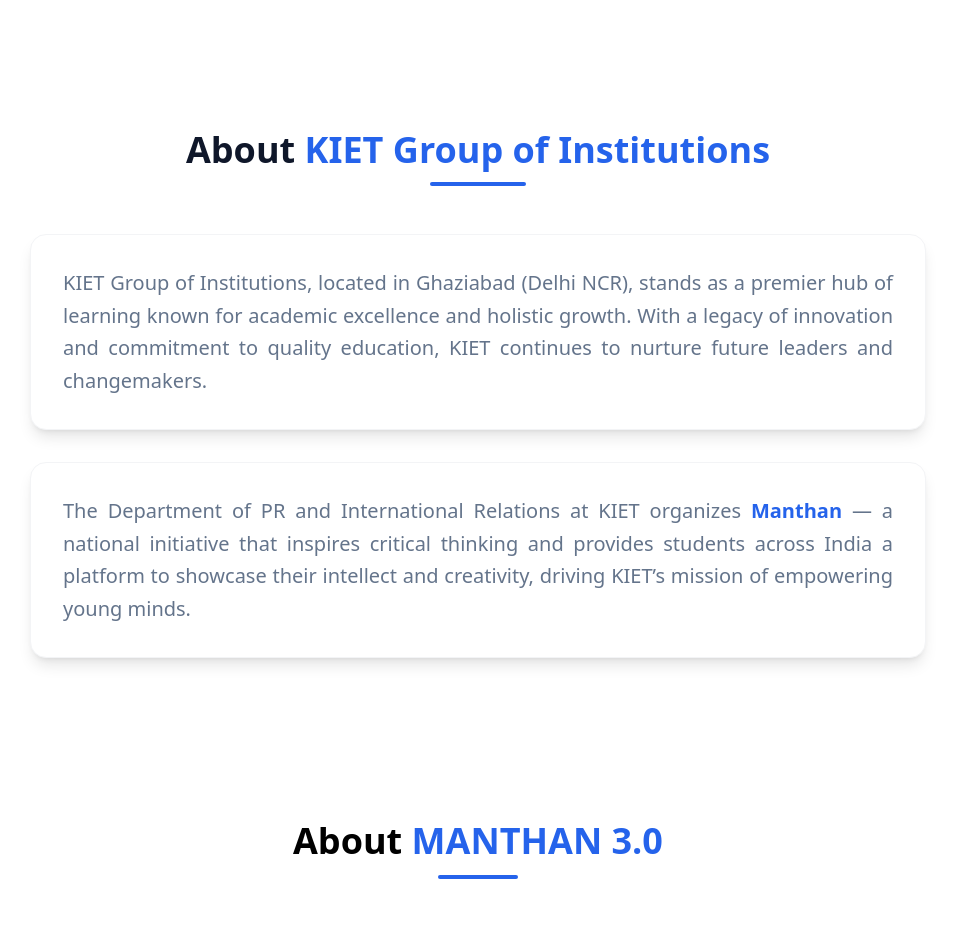
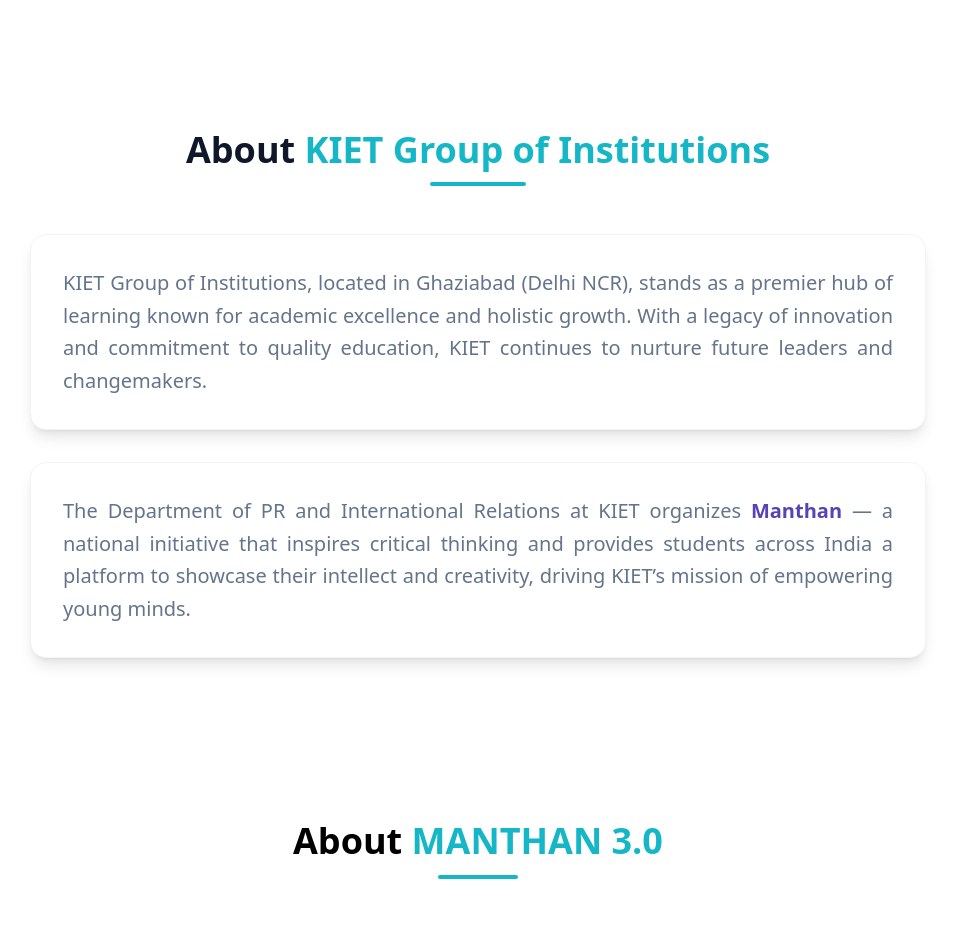
Before and after one commit to shashank-singh-singhania/manthan-website, a Next.js app: page / in a window 1280 px wide. Shown: the part 820-1753 px from the top of the page, without its empty margins (162-1117 px from the left). Built offline with nearby package versions, Linux system fonts and the light colour scheme.

Commit message:
feat : theme update

```diff
--- a/src/app/contact/page.jsx
+++ b/src/app/contact/page.jsx
@@ -12,12 +12,11 @@
           <div className="animate-fade-in-up">
             <h2 className="text-2xl md:text-4xl font-extrabold mb-2 leading-tight">
               Contact{" "}
-              <span className="text-primary relative inline-block group">
+              <span className="text-accent relative inline-block group">
                 Us
-                <span className="absolute bottom-0 left-0 w-0 h-0.5 bg-primary transition-all duration-500 group-hover:w-full"></span>
               </span>
             </h2>
-            <div className="w-20 h-1 bg-primary mx-auto rounded-full mb-4 transition-all duration-500 hover:w-32"></div>
+            <div className="w-20 h-1 bg-accent mx-auto rounded-full mb-4 transition-all duration-500 hover:w-32"></div>
             <p className="text-textLight max-w-2xl mx-auto mb-10">
               Get in touch with our coordinators for any queries
             </p>
--- a/src/app/faqs/page.jsx
+++ b/src/app/faqs/page.jsx
@@ -18,9 +18,9 @@
       <section className="py-30 px-4">
         <div className="max-w-4xl mx-auto">
           <h2 className="text-2xl md:text-4xl font-extrabold mb-2 leading-tight text-center">
-            Frequently Asked <span className="text-primary">Questions</span>
+            Frequently Asked <span className="text-accent">Questions</span>
           </h2>
-          <div className="w-20 h-1 bg-primary mx-auto rounded-full mb-10"></div>
+          <div className="w-20 h-1 bg-accent mx-auto rounded-full mb-10"></div>
           <div className="space-y-3">
             {faqs.map((faq, idx) => (
               <div
@@ -42,7 +42,7 @@
                   <div
                     className={`shrink-0 w-8 h-8 rounded-full flex items-center justify-center transition-all duration-300 ${
                       openIndex === idx
-                        ? "bg-blue-600 rotate-180"
+                        ? "bg-primary rotate-180"
                         : "bg-gray-100 group-hover:bg-gray-200"
                     }`}
                   >
--- a/src/app/globals.css
+++ b/src/app/globals.css
@@ -1,8 +1,8 @@
 @import "tailwindcss";
 
 @theme {
-  --color-primary: #2563eb;
-  --color-accent: #f59e0b;
+  --color-primary: #5843b5;
+  --color-accent: #15b7c6;
   --color-background: #ffffff;
   --color-textDark: #0f172a;
   --color-textLight: #64748b;
--- a/src/app/rules/page.jsx
+++ b/src/app/rules/page.jsx
@@ -11,9 +11,9 @@
       <section className="py-26 px-4">
         <div className="max-w-7xl mx-auto">
           <h2 className="text-2xl md:text-4xl font-extrabold mb-2 text-center leading-tight">
-            Rules & <span className="text-primary">Regulations</span>
+            Rules & <span className="text-accent">Regulations</span>
           </h2>
-          <div className="w-20 h-1 bg-primary mx-auto rounded-full mb-10"></div>
+          <div className="w-20 h-1 bg-accent mx-auto rounded-full mb-10"></div>
 
           <div className="mb-12">
             <div className="grid md:grid-cols-2 gap-6">
--- a/src/components/AboutKiet.jsx
+++ b/src/components/AboutKiet.jsx
@@ -9,11 +9,11 @@
           <div className="text-center mb-12 animate-fade-in-up">
             <h2 className="text-2xl md:text-4xl font-bold mb-3 text-textDark">
               About{" "}
-              <span className="text-primary inline-block relative">
+              <span className="text-accent inline-block relative">
                 KIET Group of Institutions
               </span>
             </h2>
-            <div className="mx-auto h-1 w-24 bg-primary rounded-full transition-all duration-500 hover:w-36" />
+            <div className="mx-auto h-1 w-24 bg-accent rounded-full transition-all duration-500 hover:w-36" />
           </div>
 
           <div className="mx-auto max-w-4xl space-y-8">
--- a/src/components/AboutManthan.jsx
+++ b/src/components/AboutManthan.jsx
@@ -29,11 +29,11 @@
             className={`text-2xl md:text-4xl font-extrabold mb-3 leading-tight`}
           >
             About{" "}
-            <span className="text-primary relative inline-block group">
+            <span className="text-accent relative inline-block group">
               MANTHAN 3.0
             </span>
           </h2>
-          <div className="w-20 h-1 bg-primary mx-auto rounded-full transition-all duration-500 hover:w-32"></div>
+          <div className="w-20 h-1 bg-accent mx-auto rounded-full transition-all duration-500 hover:w-32"></div>
         </div>
 
         <div className="mb-12 bg-primary/5 rounded-2xl p-8 border border-primary/20 hover:shadow-xl transition-all duration-300 hover:-translate-y-1 group">
--- a/src/components/HeroSection.jsx
+++ b/src/components/HeroSection.jsx
@@ -11,7 +11,7 @@
         <div className="relative rounded-2xl overflow-hidden shadow-2xl mb-8 group">
           <div className="relative h-[30vh] md:h-[40vh] lg:h-[40vh] overflow-hidden">
             <img
-              src="https://kiet-website-client-rhxb.vercel.app/assets/images/kiet/main/homepage%20banner_6.webp"
+              src="/images/banner.jpg"
               alt="Manthan Event Banner"
               className="w-full h-full object-cover transition-transform duration-700 group-hover:scale-105"
             />
```
Also changed, not shown: public/images/banner.jpg (added).
